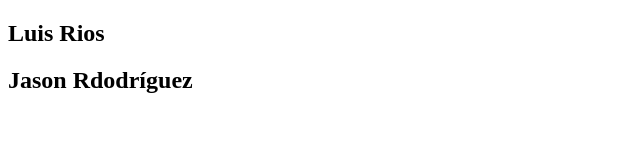
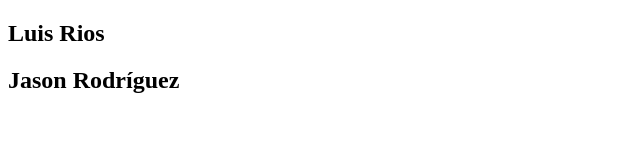
Before and after one commit to Luisriosca/squad-4, a plain HTML site: page index.html in a window 1280 px wide. Shown: the full height of the page, 0-640 px from the left. Drawn offline with Linux system fonts and the light colour scheme.

Commit message:
Se agregó nuevo cambio

```diff
--- a/index.html
+++ b/index.html
@@ -8,6 +8,6 @@
 </head>
 <body>
     <h2>Luis Rios</h2>
-    <h2>Jason Rdodríguez</h2>
+    <h2>Jason Rodríguez</h2>
 </body>
 </html>
```
